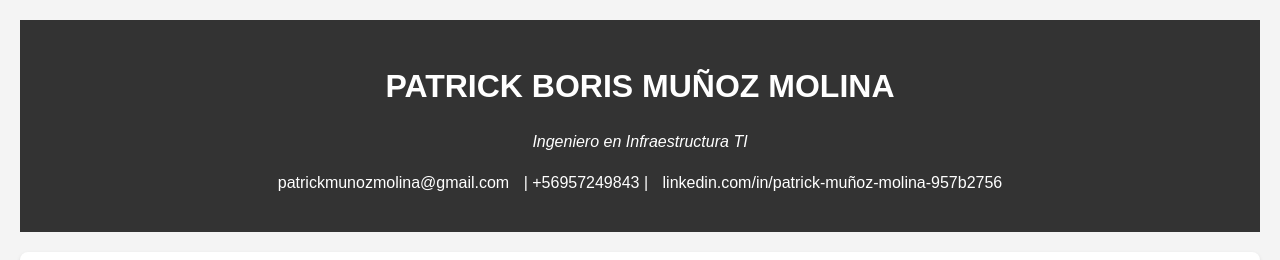
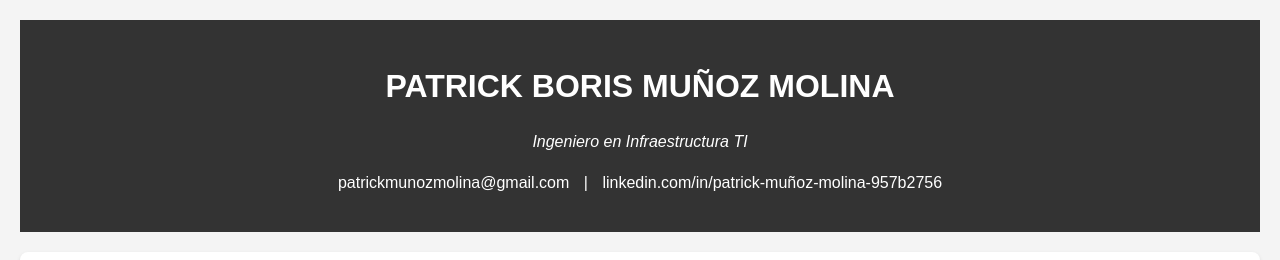
Before and after one commit to patrickmm639/cv, a plain HTML site: page index.html in a window 1280 px wide. Shown: the top 260 px of the page. Drawn offline with Linux system fonts and the light colour scheme.

Commit message:
Update index.html

```diff
--- a/index.html
+++ b/index.html
@@ -11,7 +11,7 @@
         <h1>PATRICK BORIS MUÑOZ MOLINA</h1>
         <p class="title">Ingeniero en Infraestructura TI</p>
         <div class="contact-info">
-            <p><a href="mailto:patrickmunozmolina@gmail.com">patrickmunozmolina@gmail.com</a> | +56957249843 | <a href="https://linkedin.com/in/patrick-muñoz-molina-957b2756" target="_blank">linkedin.com/in/patrick-muñoz-molina-957b2756</a></p>
+            <p><a href="mailto:patrickmunozmolina@gmail.com">patrickmunozmolina@gmail.com</a> | <a href="https://linkedin.com/in/patrick-muñoz-molina-957b2756" target="_blank">linkedin.com/in/patrick-muñoz-molina-957b2756</a></p>
         </div>
     </header>
 
```
